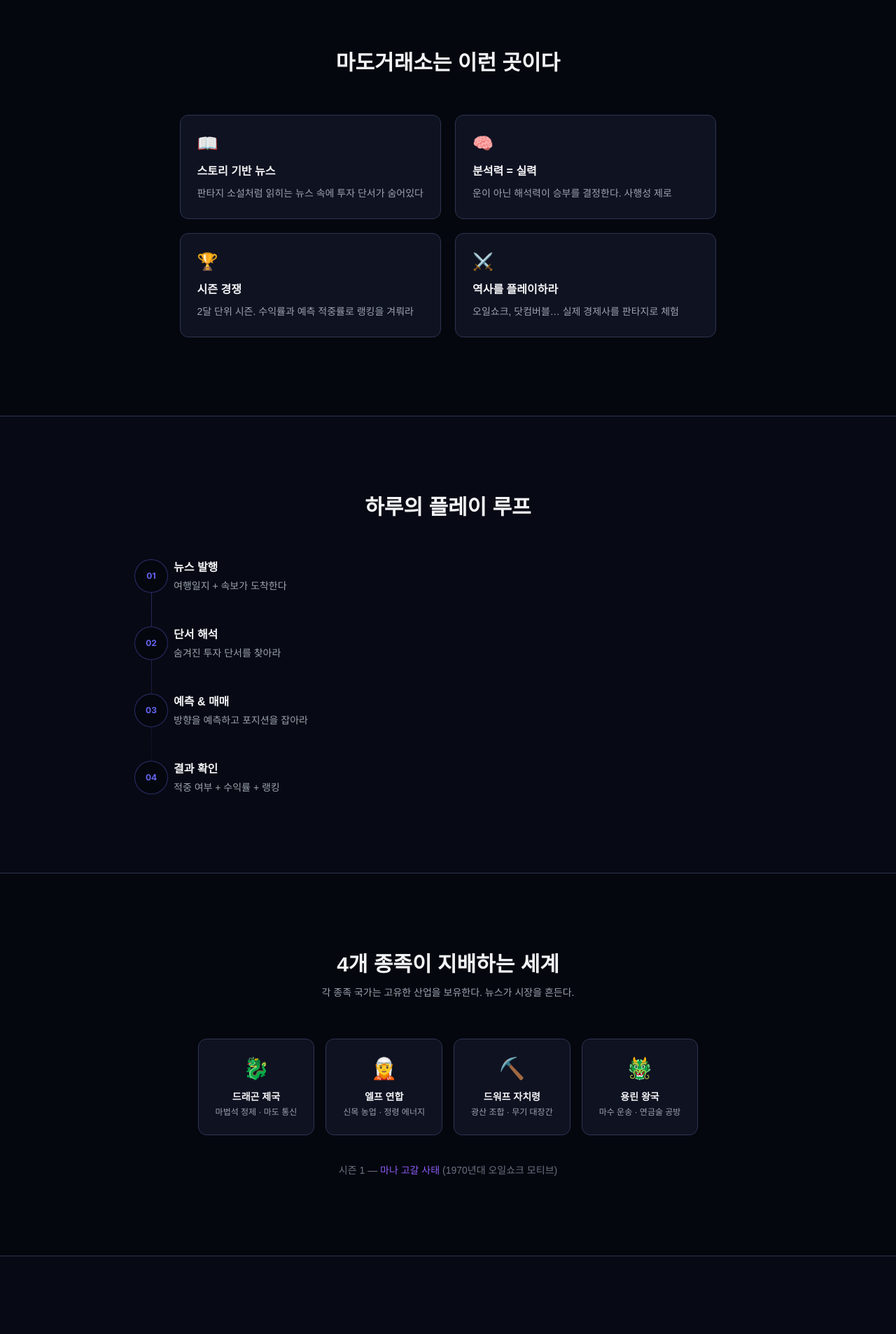
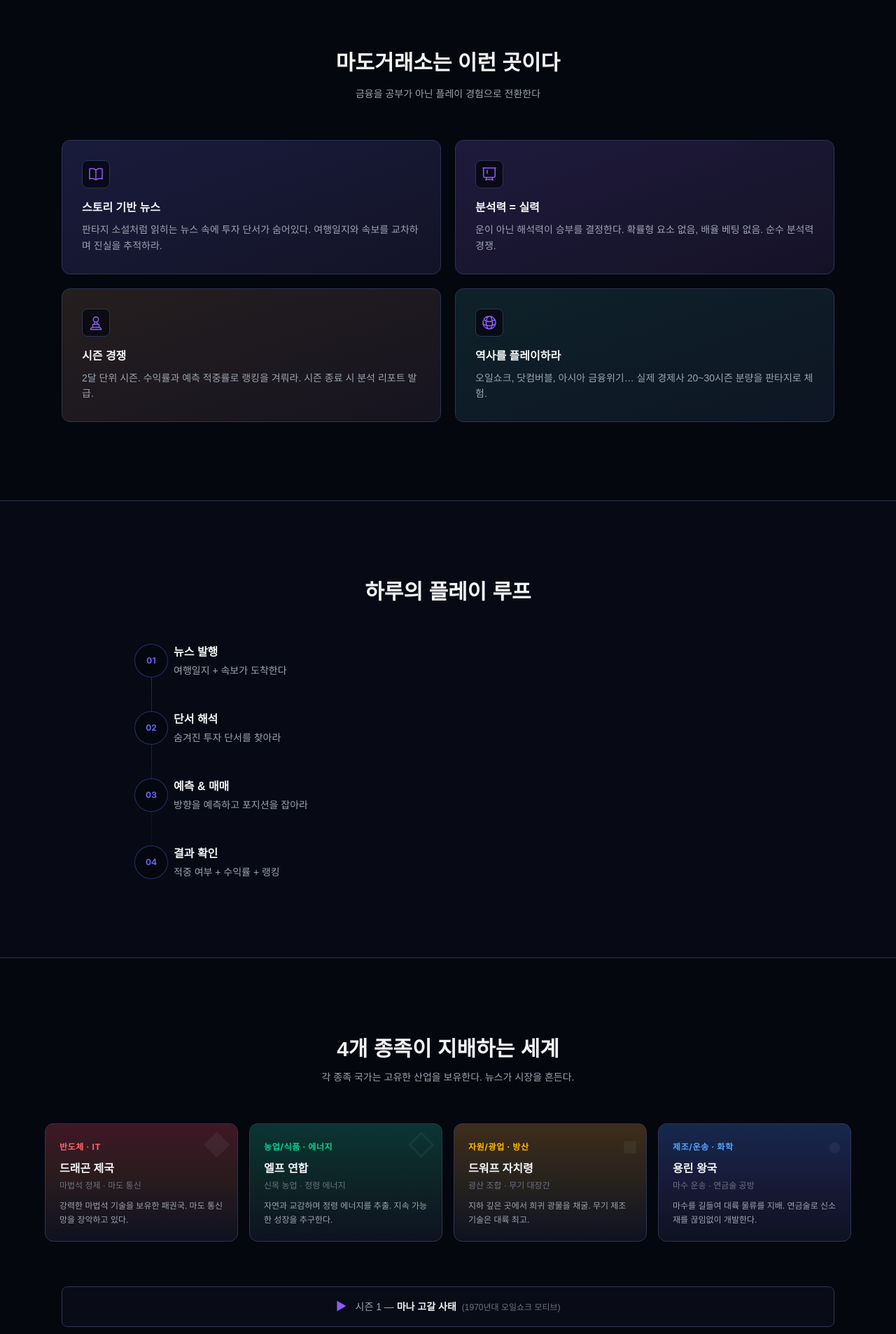
Before and after one commit to madotrade/madotrade-web, a Next.js app: page / in a window 1280 px wide. Shown: the part 840-2746 px from the top of the page at 70% size. Built offline with nearby package versions, Linux system fonts and the light colour scheme; a web font is replaced by a local one.

Commit message:
feat: 컨셉/세계관 섹션 리디자인 - SVG아이콘, 그라데이션 카드, 가로 슬라이더

```diff
--- a/src/app/globals.css
+++ b/src/app/globals.css
@@ -21,3 +21,11 @@ body {
   background: var(--color-bg-primary);
   color: var(--color-text-primary);
 }
+
+.scrollbar-hide {
+  -ms-overflow-style: none;
+  scrollbar-width: none;
+}
+.scrollbar-hide::-webkit-scrollbar {
+  display: none;
+}
--- a/src/components/sections/concept.tsx
+++ b/src/components/sections/concept.tsx
@@ -5,47 +5,75 @@ import { FadeIn } from "@/components/ui/fade-in";
 
 const concepts = [
   {
-    icon: "📖",
     title: "스토리 기반 뉴스",
-    desc: "판타지 소설처럼 읽히는 뉴스 속에 투자 단서가 숨어있다",
+    desc: "판타지 소설처럼 읽히는 뉴스 속에 투자 단서가 숨어있다. 여행일지와 속보를 교차하며 진실을 추적하라.",
+    gradient: "from-indigo-500/20 to-purple-600/5",
+    icon: (
+      <svg viewBox="0 0 24 24" fill="none" className="h-6 w-6" stroke="currentColor" strokeWidth={1.5}>
+        <path d="M12 6.042A8.967 8.967 0 0 0 6 3.75c-1.052 0-2.062.18-3 .512v14.25A8.987 8.987 0 0 1 6 18c2.305 0 4.408.867 6 2.292m0-14.25a8.966 8.966 0 0 1 6-2.292c1.052 0 2.062.18 3 .512v14.25A8.987 8.987 0 0 0 18 18a8.967 8.967 0 0 0-6 2.292m0-14.25v14.25" />
+      </svg>
+    ),
   },
   {
-    icon: "🧠",
     title: "분석력 = 실력",
-    desc: "운이 아닌 해석력이 승부를 결정한다. 사행성 제로",
+    desc: "운이 아닌 해석력이 승부를 결정한다. 확률형 요소 없음, 배율 베팅 없음. 순수 분석력 경쟁.",
+    gradient: "from-violet-500/20 to-fuchsia-600/5",
+    icon: (
+      <svg viewBox="0 0 24 24" fill="none" className="h-6 w-6" stroke="currentColor" strokeWidth={1.5}>
+        <path d="M3.75 3v11.25A2.25 2.25 0 0 0 6 16.5h2.25M3.75 3h-1.5m1.5 0h16.5m0 0h1.5m-1.5 0v11.25A2.25 2.25 0 0 1 18 16.5h-2.25m-7.5 0h7.5m-7.5 0-1 3m8.5-3 1 3m0 0 .5 1.5m-.5-1.5h-9.5m0 0-.5 1.5M9 11.25v-5.5" />
+      </svg>
+    ),
   },
   {
-    icon: "🏆",
     title: "시즌 경쟁",
-    desc: "2달 단위 시즌. 수익률과 예측 적중률로 랭킹을 겨뤄라",
+    desc: "2달 단위 시즌. 수익률과 예측 적중률로 랭킹을 겨뤄라. 시즌 종료 시 분석 리포트 발급.",
+    gradient: "from-amber-500/15 to-orange-600/5",
+    icon: (
+      <svg viewBox="0 0 24 24" fill="none" className="h-6 w-6" stroke="currentColor" strokeWidth={1.5}>
+        <path d="M16.5 18.75h-9m9 0a3 3 0 0 1 3 3h-15a3 3 0 0 1 3-3m9 0v-3.375c0-.621-.503-1.125-1.125-1.125h-.871M7.5 18.75v-3.375c0-.621.504-1.125 1.125-1.125h.872m5.007 0H9.497m5.007 0a7.454 7.454 0 0 1-.982-3.172M9.497 14.25a7.454 7.454 0 0 0 .982-3.172M12 3.75a3.75 3.75 0 1 0 0 7.5 3.75 3.75 0 0 0 0-7.5Z" />
+      </svg>
+    ),
   },
   {
-    icon: "⚔️",
     title: "역사를 플레이하라",
-    desc: "오일쇼크, 닷컴버블… 실제 경제사를 판타지로 체험",
+    desc: "오일쇼크, 닷컴버블, 아시아 금융위기… 실제 경제사 20~30시즌 분량을 판타지로 체험.",
+    gradient: "from-emerald-500/15 to-teal-600/5",
+    icon: (
+      <svg viewBox="0 0 24 24" fill="none" className="h-6 w-6" stroke="currentColor" strokeWidth={1.5}>
+        <path d="M12 21a9.004 9.004 0 0 0 8.716-6.747M12 21a9.004 9.004 0 0 1-8.716-6.747M12 21c2.485 0 4.5-4.03 4.5-9S14.485 3 12 3m0 18c-2.485 0-4.5-4.03-4.5-9S9.515 3 12 3m0 0a8.997 8.997 0 0 1 7.843 4.582M12 3a8.997 8.997 0 0 0-7.843 4.582m15.686 0A11.953 11.953 0 0 1 12 10.5c-2.998 0-5.74-1.1-7.843-2.918m15.686 0A8.959 8.959 0 0 1 21 12c0 .778-.099 1.533-.284 2.253m0 0A17.919 17.919 0 0 1 12 16.5a17.92 17.92 0 0 1-8.716-2.247m0 0A8.966 8.966 0 0 1 3 12c0-1.264.26-2.466.73-3.558" />
+      </svg>
+    ),
   },
 ];
 
 export function ConceptSection() {
   return (
-    <section className="mx-auto max-w-5xl px-6 py-28">
+    <section className="mx-auto max-w-6xl px-6 py-28">
       <FadeIn>
-        <h2 className="mb-14 text-center text-2xl font-bold sm:text-3xl">
+        <h2 className="mb-4 text-center text-2xl font-bold sm:text-3xl">
           마도거래소는 이런 곳이다
         </h2>
+        <p className="mb-14 text-center text-sm text-text-secondary">
+          금융을 공부가 아닌 플레이 경험으로 전환한다
+        </p>
       </FadeIn>
       <div className="grid gap-5 sm:grid-cols-2">
         {concepts.map((c, i) => (
           <FadeIn key={c.title} delay={i * 0.1}>
             <Spotlight>
-              <div className="rounded-xl border border-border bg-bg-card p-6 transition-colors hover:border-accent/30">
-                <span className="text-2xl">{c.icon}</span>
-                <h3 className="mt-3 text-base font-semibold text-text-primary">
-                  {c.title}
-                </h3>
-                <p className="mt-2 text-sm leading-relaxed text-text-secondary">
-                  {c.desc}
-                </p>
+              <div className={`relative overflow-hidden rounded-xl border border-border bg-bg-card p-7 transition-colors hover:border-accent/30`}>
+                <div className={`absolute inset-0 bg-gradient-to-br ${c.gradient} opacity-60`} />
+                <div className="relative z-10">
+                  <div className="flex h-10 w-10 items-center justify-center rounded-lg border border-border bg-bg-primary/80 text-accent-light">
+                    {c.icon}
+                  </div>
+                  <h3 className="mt-4 text-base font-semibold text-text-primary">
+                    {c.title}
+                  </h3>
+                  <p className="mt-2 text-sm leading-relaxed text-text-secondary">
+                    {c.desc}
+                  </p>
+                </div>
               </div>
             </Spotlight>
           </FadeIn>
--- a/src/components/sections/world.tsx
+++ b/src/components/sections/world.tsx
@@ -1,18 +1,55 @@
 "use client";
 
 import { FadeIn } from "@/components/ui/fade-in";
-import { Spotlight } from "@/components/ui/spotlight";
+import { motion } from "motion/react";
 
 const nations = [
-  { name: "드래곤 제국", industry: "마법석 정제 · 마도 통신", emoji: "🐉" },
-  { name: "엘프 연합", industry: "신목 농업 · 정령 에너지", emoji: "🧝" },
-  { name: "드워프 자치령", industry: "광산 조합 · 무기 대장간", emoji: "⛏️" },
-  { name: "용린 왕국", industry: "마수 운송 · 연금술 공방", emoji: "🐲" },
+  {
+    name: "드래곤 제국",
+    industry: "마법석 정제 · 마도 통신",
+    motif: "반도체 · IT",
+    color: "from-red-500/20 via-orange-500/10 to-transparent",
+    borderColor: "hover:border-red-500/40",
+    accentText: "text-red-400",
+    symbol: "◆",
+    desc: "강력한 마법석 기술을 보유한 패권국. 마도 통신망을 장악하고 있다.",
+  },
+  {
+    name: "엘프 연합",
+    industry: "신목 농업 · 정령 에너지",
+    motif: "농업/식품 · 에너지",
+    color: "from-emerald-500/20 via-green-500/10 to-transparent",
+    borderColor: "hover:border-emerald-500/40",
+    accentText: "text-emerald-400",
+    symbol: "◇",
+    desc: "자연과 교감하며 정령 에너지를 추출. 지속 가능한 성장을 추구한다.",
+  },
+  {
+    name: "드워프 자치령",
+    industry: "광산 조합 · 무기 대장간",
+    motif: "자원/광업 · 방산",
+    color: "from-amber-500/20 via-yellow-500/10 to-transparent",
+    borderColor: "hover:border-amber-500/40",
+    accentText: "text-amber-400",
+    symbol: "■",
+    desc: "지하 깊은 곳에서 희귀 광물을 채굴. 무기 제조 기술은 대륙 최고.",
+  },
+  {
+    name: "용린 왕국",
+    industry: "마수 운송 · 연금술 공방",
+    motif: "제조/운송 · 화학",
+    color: "from-blue-500/20 via-indigo-500/10 to-transparent",
+    borderColor: "hover:border-blue-500/40",
+    accentText: "text-blue-400",
+    symbol: "●",
+    desc: "마수를 길들여 대륙 물류를 지배. 연금술로 신소재를 끊임없이 개발한다.",
+  },
 ];
 
 export function WorldSection() {
   return (
-    <section className="mx-auto max-w-5xl px-6 py-28">
+    <section className="py-28">
+      <div className="mx-auto max-w-6xl px-6">
         <FadeIn>
           <h2 className="mb-3 text-center text-2xl font-bold sm:text-3xl">
             4개 종족이 지배하는 세계
@@ -21,29 +58,59 @@ export function WorldSection() {
             각 종족 국가는 고유한 산업을 보유한다. 뉴스가 시장을 흔든다.
           </p>
         </FadeIn>
-      <div className="grid gap-4 sm:grid-cols-2 lg:grid-cols-4">
+      </div>
+
+      {/* 가로 스크롤 슬라이더 */}
+      <FadeIn>
+        <div className="scrollbar-hide overflow-x-auto px-6">
+          <div className="mx-auto flex max-w-6xl gap-4 pb-4 sm:grid sm:grid-cols-4 sm:overflow-visible">
             {nations.map((n, i) => (
-          <FadeIn key={n.name} delay={i * 0.1}>
-            <Spotlight>
-              <div className="flex flex-col items-center rounded-xl border border-border bg-bg-card p-6 text-center transition-colors hover:border-accent/30">
-                <span className="text-3xl">{n.emoji}</span>
-                <h3 className="mt-3 text-sm font-semibold text-text-primary">
+              <motion.div
+                key={n.name}
+                initial={{ opacity: 0, y: 20 }}
+                whileInView={{ opacity: 1, y: 0 }}
+                viewport={{ once: true }}
+                transition={{ delay: i * 0.1 }}
+                whileHover={{ y: -4 }}
+                className={`relative min-w-[260px] flex-shrink-0 overflow-hidden rounded-xl border border-border bg-bg-card transition-colors sm:min-w-0 ${n.borderColor}`}
+              >
+                {/* 배경 그라데이션 */}
+                <div className={`absolute inset-0 bg-gradient-to-b ${n.color}`} />
+
+                {/* 심볼 워터마크 */}
+                <div className="absolute right-3 top-3 text-4xl font-bold text-white/5">
+                  {n.symbol}
+                </div>
+
+                <div className="relative z-10 p-5">
+                  <span className={`font-[family-name:var(--font-inter)] text-xs font-bold tracking-wider ${n.accentText}`}>
+                    {n.motif}
+                  </span>
+                  <h3 className="mt-2 text-base font-semibold text-text-primary">
                     {n.name}
                   </h3>
-                <p className="mt-1 text-xs text-text-secondary">
-                  {n.industry}
+                  <p className="mt-1 text-xs text-text-muted">{n.industry}</p>
+                  <p className="mt-3 text-xs leading-relaxed text-text-secondary">
+                    {n.desc}
                   </p>
                 </div>
-            </Spotlight>
-          </FadeIn>
+              </motion.div>
             ))}
           </div>
-      <FadeIn delay={0.4}>
-        <p className="mt-10 text-center text-sm text-text-muted">
+        </div>
+      </FadeIn>
+
+      <FadeIn delay={0.3}>
+        <div className="mx-auto mt-12 max-w-6xl px-6">
+          <div className="flex items-center justify-center gap-3 rounded-lg border border-border bg-bg-card/50 px-6 py-4">
+            <span className="text-accent-light">▶</span>
+            <p className="text-sm text-text-secondary">
               시즌 1 —{" "}
-          <span className="text-accent-light">마나 고갈 사태</span>{" "}
-          (1970년대 오일쇼크 모티브)
+              <span className="font-semibold text-text-primary">마나 고갈 사태</span>
+              <span className="ml-2 text-xs text-text-muted">(1970년대 오일쇼크 모티브)</span>
             </p>
+          </div>
+        </div>
       </FadeIn>
     </section>
   );
```
Lines whose indentation alone changed are shown as unchanged.
